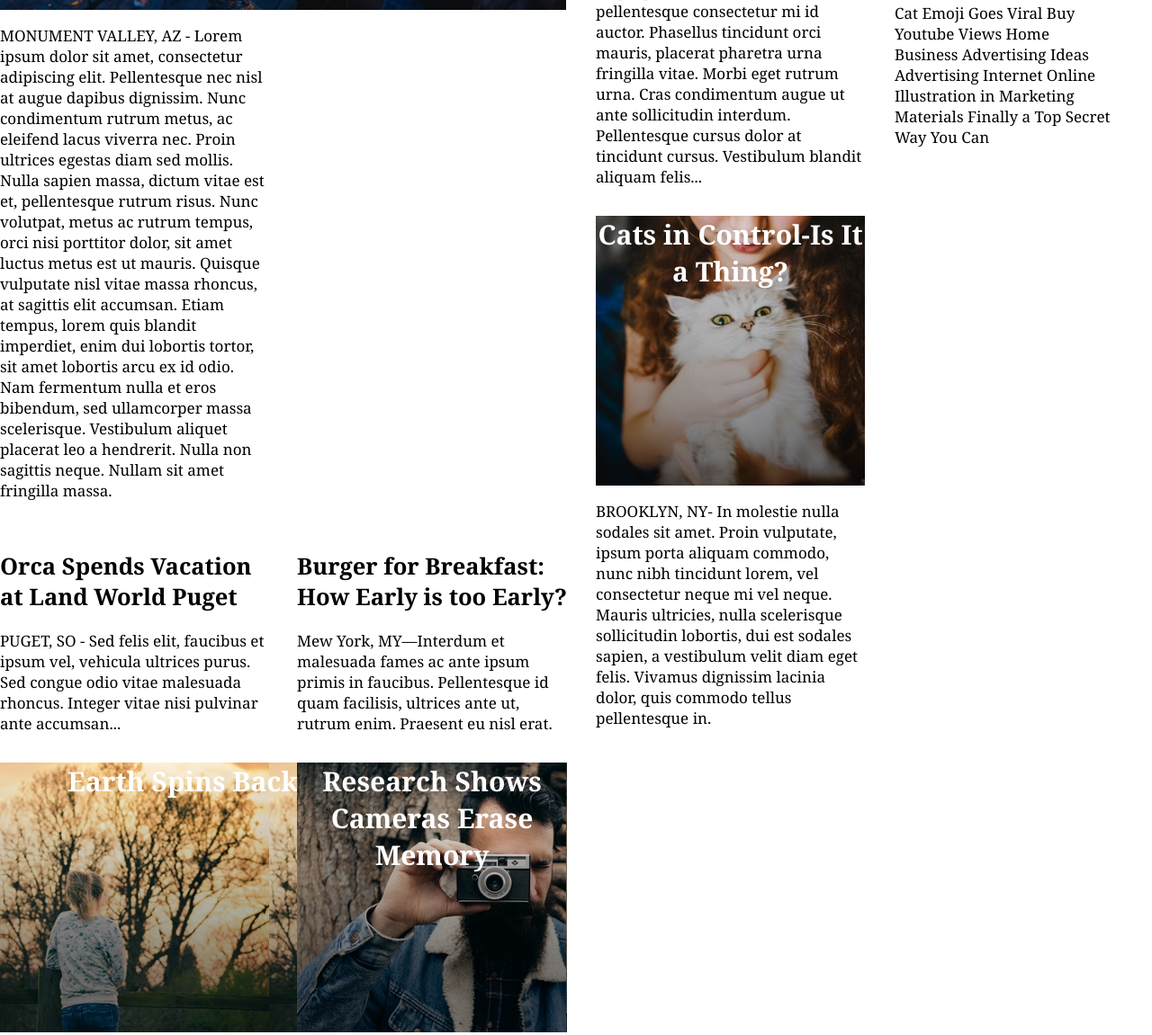
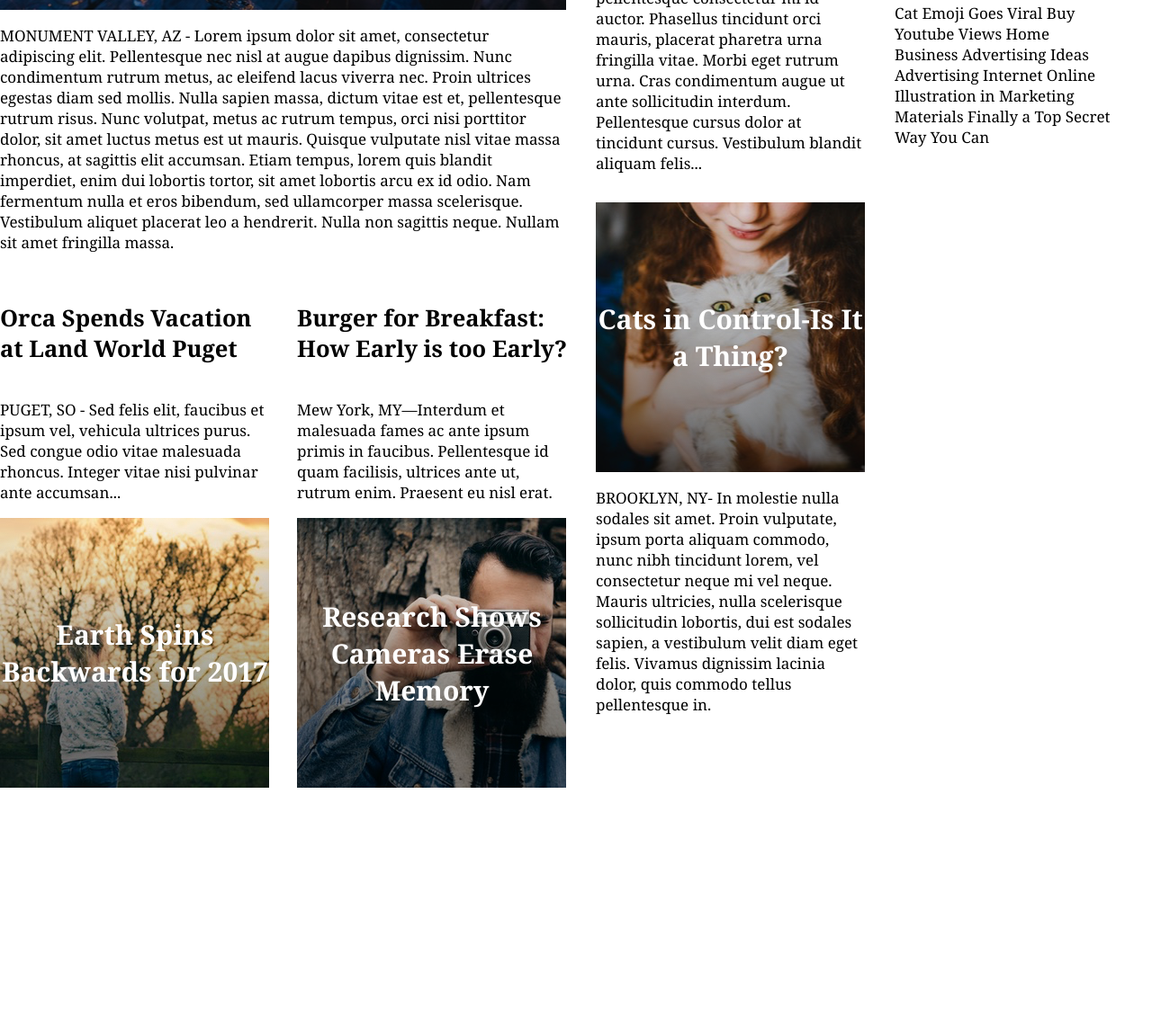
Before and after one commit to mossyfred/mytimes, a plain HTML site: page index.html in a window 1280 px wide. Shown: the part 481-1632 px from the top of the page at 90% size. After the commit the page ends 1435 px from the top, so only its background shows below. Drawn offline with Linux system fonts and the light colour scheme.

Commit message:
Fine tuned the flex of column 1

```diff
--- a/index.html
+++ b/index.html
@@ -39,7 +39,7 @@
             <div class="image-content" id="champie">
               <span>Mother of Three Buys Tuna Steak at Phish Concert. Leaves, "Feeling Funny."</span>
             </div>
-            <p class="story">MONUMENT VALLEY, AZ - Lorem ipsum dolor sit amet, consectetur adipiscing elit. Pellentesque nec nisl at augue dapibus dignissim. Nunc condimentum rutrum metus, ac eleifend lacus viverra nec. Proin ultrices egestas diam sed mollis. Nulla sapien massa, dictum vitae est et, pellentesque rutrum risus. Nunc volutpat, metus ac rutrum tempus, orci nisi porttitor dolor, sit amet luctus metus est ut mauris. Quisque vulputate nisl vitae massa rhoncus, at sagittis elit accumsan. Etiam tempus, lorem quis blandit imperdiet, enim dui lobortis tortor, sit amet lobortis arcu ex id odio. Nam fermentum nulla et eros bibendum, sed ullamcorper massa scelerisque. Vestibulum aliquet placerat leo a hendrerit. Nulla non sagittis neque. Nullam sit amet fringilla massa.</p>
+            <p class="lead-story">MONUMENT VALLEY, AZ - Lorem ipsum dolor sit amet, consectetur adipiscing elit. Pellentesque nec nisl at augue dapibus dignissim. Nunc condimentum rutrum metus, ac eleifend lacus viverra nec. Proin ultrices egestas diam sed mollis. Nulla sapien massa, dictum vitae est et, pellentesque rutrum risus. Nunc volutpat, metus ac rutrum tempus, orci nisi porttitor dolor, sit amet luctus metus est ut mauris. Quisque vulputate nisl vitae massa rhoncus, at sagittis elit accumsan. Etiam tempus, lorem quis blandit imperdiet, enim dui lobortis tortor, sit amet lobortis arcu ex id odio. Nam fermentum nulla et eros bibendum, sed ullamcorper massa scelerisque. Vestibulum aliquet placerat leo a hendrerit. Nulla non sagittis neque. Nullam sit amet fringilla massa.</p>
           </div>
 
 
--- a/resources/style.css
+++ b/resources/style.css
@@ -40,7 +40,6 @@ body {
 .content {
   display: flex;
   margin: 0px auto 78px auto;
-
   padding-top: 116px;
   width: auto;
 }
@@ -51,6 +50,7 @@ body {
   font-family: Georgia;
   }
 
+
  .image-content {
       display: flex;
       flex-direction: column;
@@ -59,12 +59,17 @@ body {
       color: white;
       margin-top: 15px;
       text-align: center;
+      justify-content: center;
   }
 
 .large {
   display: flex;
   flex-direction: column;
   width: 630px;
+}
+
+.text-content h2 {
+  height: 87px;
 }
 
 div #champie {
@@ -77,16 +82,16 @@ div #champie {
 
 div #girl {
   background-image: url(./images/img-story-2.png);
-  background-repeat:;
+  background-repeat:no-repeat;
   display: flex;
-  width: 629px;
+  width: 300px;
   height: 300px;
 }
 
 div #dude {
   background-image: url(./images/img-story-3.png);
-  background-repeat:
-  width: 629px;
+  background-repeat: no-repeat;
+  width: 300px;
   height: 300px;
 }
 
@@ -97,8 +102,9 @@ div #dude {
 }
 
 .story {
-  display: flex;
+  display: block;
   flex-direction: column;
+  justify-content: space-between;
   width: 300px;
 }
 
```
